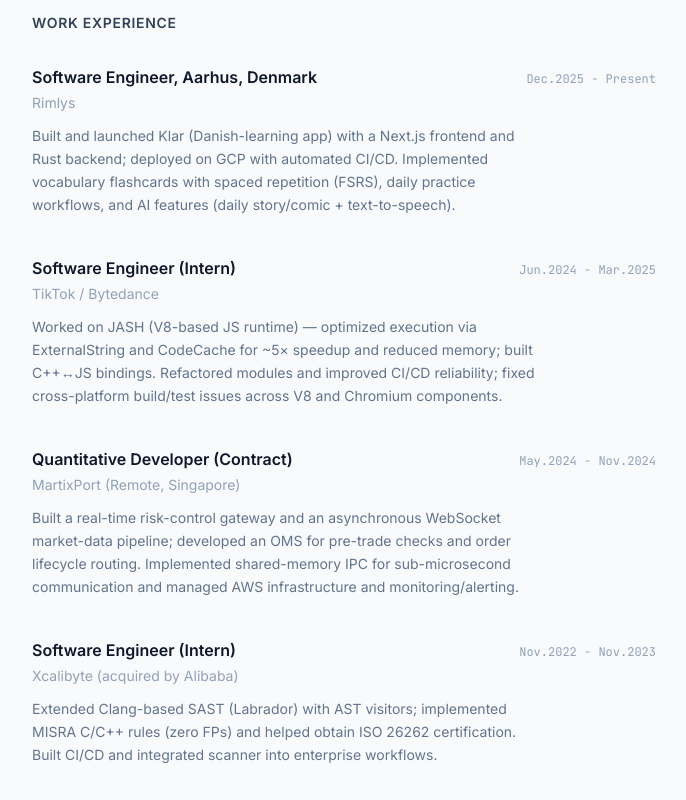
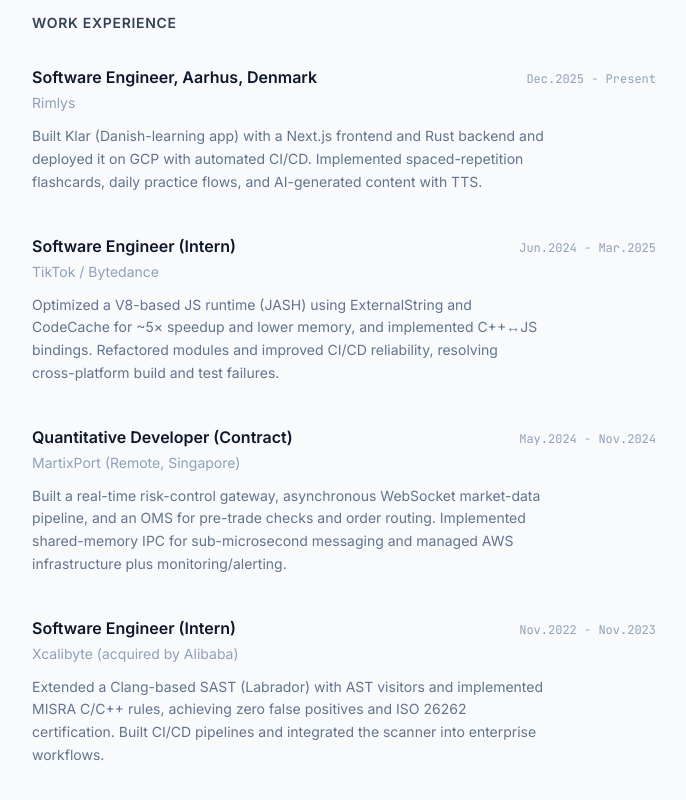
Before and after one commit to lufie0509z/xinyi-blog, a React (Vite) app: page / in a window 1280 px wide. Shown: the part 280-1080 px from the top of the page, without its empty margins (296-982 px from the left). Built offline with nearby package versions, Linux system fonts and the light colour scheme.

Commit message:
chore: refine work experience descriptions to concise 1-2 sentence summaries

```diff
--- a/src/App.tsx
+++ b/src/App.tsx
@@ -43,31 +43,31 @@
     company: "Rimlys",
     role: "Software Engineer, Aarhus, Denmark",
     period: "Dec.2025 - Present",
-    description: "Built and launched Klar (Danish-learning app) with a Next.js frontend and Rust backend; deployed on GCP with automated CI/CD. Implemented vocabulary flashcards with spaced repetition (FSRS), daily practice workflows, and AI features (daily story/comic + text-to-speech)."
+    description: "Built Klar (Danish-learning app) with a Next.js frontend and Rust backend and deployed it on GCP with automated CI/CD. Implemented spaced-repetition flashcards, daily practice flows, and AI-generated content with TTS."
   },
   {
     company: "TikTok / Bytedance",
     role: "Software Engineer (Intern)",
     period: "Jun.2024 - Mar.2025",
-    description: "Worked on JASH (V8-based JS runtime) — optimized execution via ExternalString and CodeCache for ~5× speedup and reduced memory; built C++↔JS bindings. Refactored modules and improved CI/CD reliability; fixed cross-platform build/test issues across V8 and Chromium components."
+    description: "Optimized a V8-based JS runtime (JASH) using ExternalString and CodeCache for ~5× speedup and lower memory, and implemented C++↔JS bindings. Refactored modules and improved CI/CD reliability, resolving cross-platform build and test failures."
   },
   {
     company: "MartixPort (Remote, Singapore)",
     role: "Quantitative Developer (Contract)",
     period: "May.2024 - Nov.2024",
-    description: "Built a real-time risk-control gateway and an asynchronous WebSocket market-data pipeline; developed an OMS for pre-trade checks and order lifecycle routing. Implemented shared-memory IPC for sub-microsecond communication and managed AWS infrastructure and monitoring/alerting."
+    description: "Built a real-time risk-control gateway, asynchronous WebSocket market-data pipeline, and an OMS for pre-trade checks and order routing. Implemented shared-memory IPC for sub-microsecond messaging and managed AWS infrastructure plus monitoring/alerting."
   },
   {
     company: "Xcalibyte (acquired by Alibaba)",
     role: "Software Engineer (Intern)",
     period: "Nov.2022 - Nov.2023",
-    description: "Extended Clang-based SAST (Labrador) with AST visitors; implemented MISRA C/C++ rules (zero FPs) and helped obtain ISO 26262 certification. Built CI/CD and integrated scanner into enterprise workflows."
+    description: "Extended a Clang-based SAST (Labrador) with AST visitors and implemented MISRA C/C++ rules, achieving zero false positives and ISO 26262 certification. Built CI/CD pipelines and integrated the scanner into enterprise workflows."
   },
   {
     company: "Chaitin Technology (Alibaba subsidiary)",
     role: "Cybersecurity Engineer (Intern)",
     period: "Oct.2021 - Apr.2022",
-    description: "Built VM-based intelligent semantic-analysis WAF for vulnerability scanning; customized RapidJSON parsing and implemented distributed async checks with Redis; ported VM to ARM and explored WASM integration; deployed services via Docker/Kubernetes."
+    description: "Built a VM-based semantic-analysis WAF for vulnerability scanning and customized JSON parsing for robustness. Implemented distributed async checks with Redis, ported the VM to ARM, explored WASM integration, and deployed services with Docker/Kubernetes."
   }
 ];
 
```
